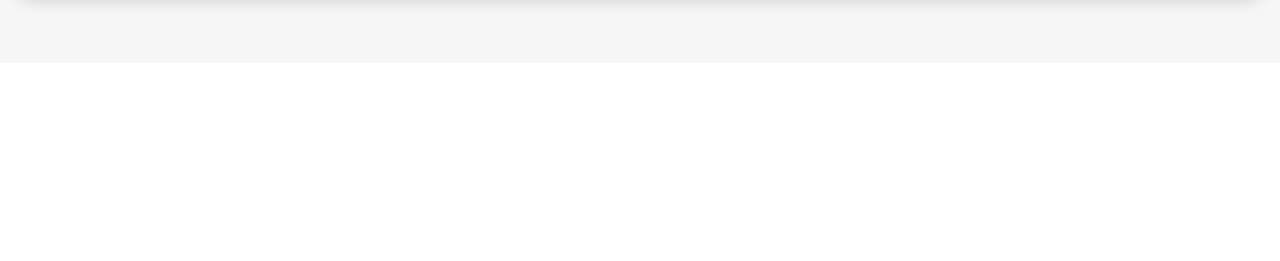
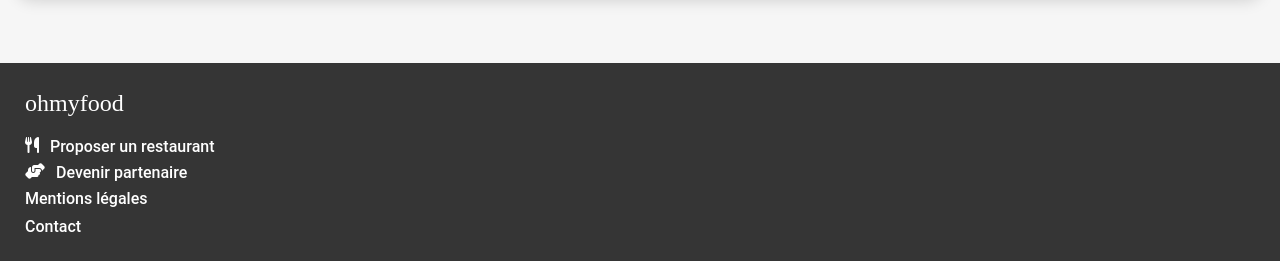
Before and after one commit to ibtissemzaidi/P4-ohmyfood, a plain HTML site: page index.html in a window 1280 px wide. Shown: the part 2156-2417 px from the top of the page. Before the commit the page ends 2219 px from the top, so only its background shows below. Drawn offline with Linux system fonts and the light colour scheme.

Commit message:
rajout footer

```diff
--- a/index.html
+++ b/index.html
@@ -116,6 +116,34 @@
                 </div>
             </section>
         </main>
+        <footer class="footer">
+            <h2 class="footer_title">ohmyfood</h2>
+            <ul class="footer_link">
+               <li>
+                <i class="fa-solid fa-utensils"></i>
+                <span>Proposer un restaurant</span>
+               </li>
+
+               <Li>
+                <i class="fa-solid fa-handshake-angle"></i>
+                <span>Devenir partenaire</span>
+               </li>
+
+               <li>
+                <p>Mentions légales</p>
+               </li>
+
+               <li>
+                <address>
+                    <a href="mailto:contact@ohmyfood.com">Contact</a>
+                </address>
+
+               </li>
+            </ul>
+
+
+
+        </footer>
 
 
     </div>
--- a/sass/_body.scss
+++ b/sass/_body.scss
@@ -26,7 +26,7 @@ body {
 
     span {
         font-size: 18px;
-        font-weight: 300;
+        font-weight: 500;
         text-align: center;
         color: $black
     }
--- /dev/null
+++ b/sass/_footer.scss
@@ -0,0 +1,49 @@
+.footer {
+    display: block;
+    background: $black;
+    padding: 22px 25px;
+
+    &_title {
+        font-family: Shrikhand;
+        font-weight: 400;
+        color: $white;
+        margin-bottom: 16px;
+        }
+
+        &_link {
+            display: flex;
+            flex-direction: column;
+            justify-content: start;
+            gap: 7px;
+            padding-left: 0;
+            }
+
+
+    li {
+        display: flex;
+        flex-direction: row;
+        justify-content: start;
+        gap: 11px;
+
+        i {
+            color: $white;
+        }
+
+        span,
+        p,
+        a {
+            color: $white;
+            font-size: 16px;
+            font-weight: 400;
+            font-style: normal;
+            font-weight: 500;
+            line-height: normal;
+
+        }
+
+        address {
+            font-style: normal;
+        }
+    }
+
+    }
--- a/sass/styles.scss
+++ b/sass/styles.scss
@@ -3,3 +3,4 @@
 @import 'variables';
 @import 'header';
 @import 'body';
+@import 'footer';
```
Also changed, not shown: sass/styles.css, 1 other file.
